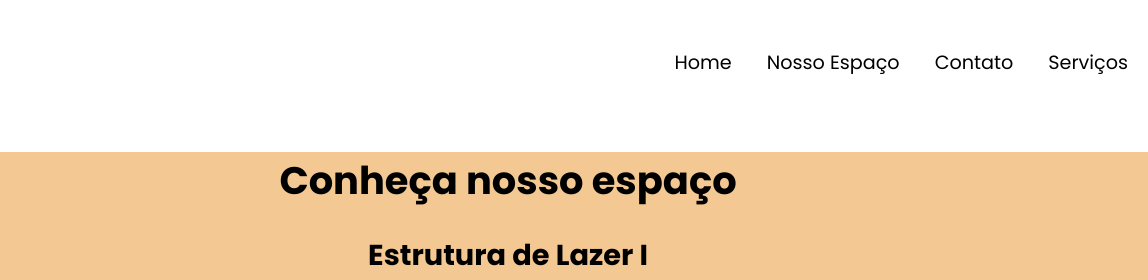
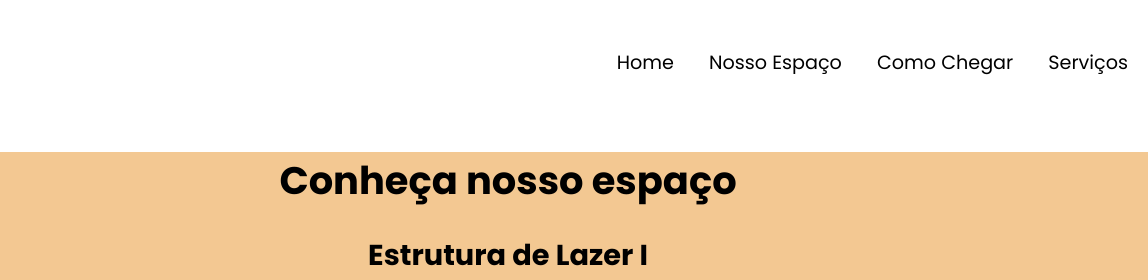
Before and after one commit to victors1lv4/Haras-Hotel, a plain HTML site: page index.html in a window 1280 px wide. Shown: the top 280 px of the page, 132-1280 px from the left. Drawn offline with Linux system fonts and the light colour scheme.

Commit message:
Update index.html

```diff
--- a/index.html
+++ b/index.html
@@ -18,7 +18,7 @@
         <ul class="menu">
             <li><a href="./Index.html">Home</a></li>
             <li><a href="#secao1">Nosso Espaço</a></li>
-            <li><a href="./Seções/contato.html">Contato</a></li>
+            <li><a href="https://www.google.com.br/maps/dir//Haras+Hotel+Fazenda+-+Rod.+Santos+Dumont,+3+-+Chorozinho,+CE,+62875-000/@-4.2551932,-38.488832,17z/data=!4m9!4m8!1m0!1m5!1m1!1s0x7b8c878ea886697:0xf3f9eaa65d0b11ef!2m2!1d-38.4866504!2d-4.2551971!3e0?hl=pt-BR&authuser=0"">Como Chegar</a></li>
             <li><a href="./Seções/servicos.html">Serviços</a></li>
         </ul>
     </header>
@@ -79,7 +79,6 @@
                         <li class="colum-2"><h2>Redes Sociais</h2>
                         <a href="https://www.facebook.com/HarasHotelFazenda"><img src="./facebook-box-fill.png">Facebook</a>
                         <a href="https://www.instagram.com/harashotelfazendaa/?hl=pt-br"><img src="./instagram-fill.png">Instagram</a>
-                        <a href="https://www.google.com.br/maps/dir//Haras+Hotel+Fazenda+-+Rod.+Santos+Dumont,+3+-+Chorozinho,+CE,+62875-000/@-4.2551932,-38.488832,17z/data=!4m9!4m8!1m0!1m5!1m1!1s0x7b8c878ea886697:0xf3f9eaa65d0b11ef!2m2!1d-38.4866504!2d-4.2551971!3e0?hl=pt-BR&authuser=0"><img src="./map-pin-fill.png">Maps</a></li>
                     </ul>
                 </div>
             </div>
```
